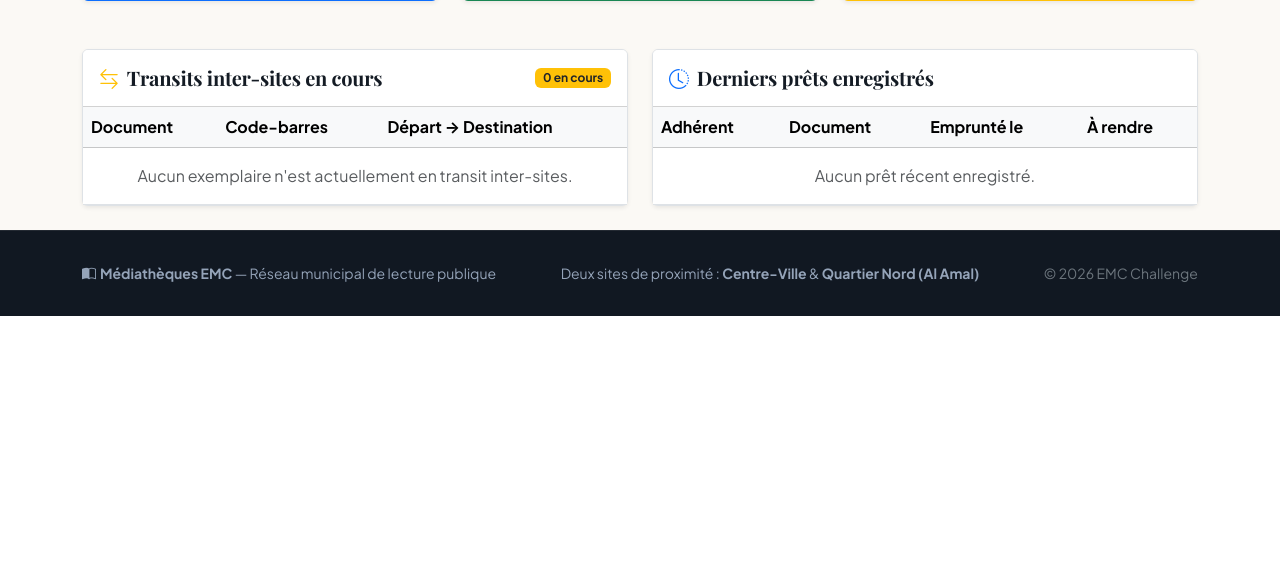
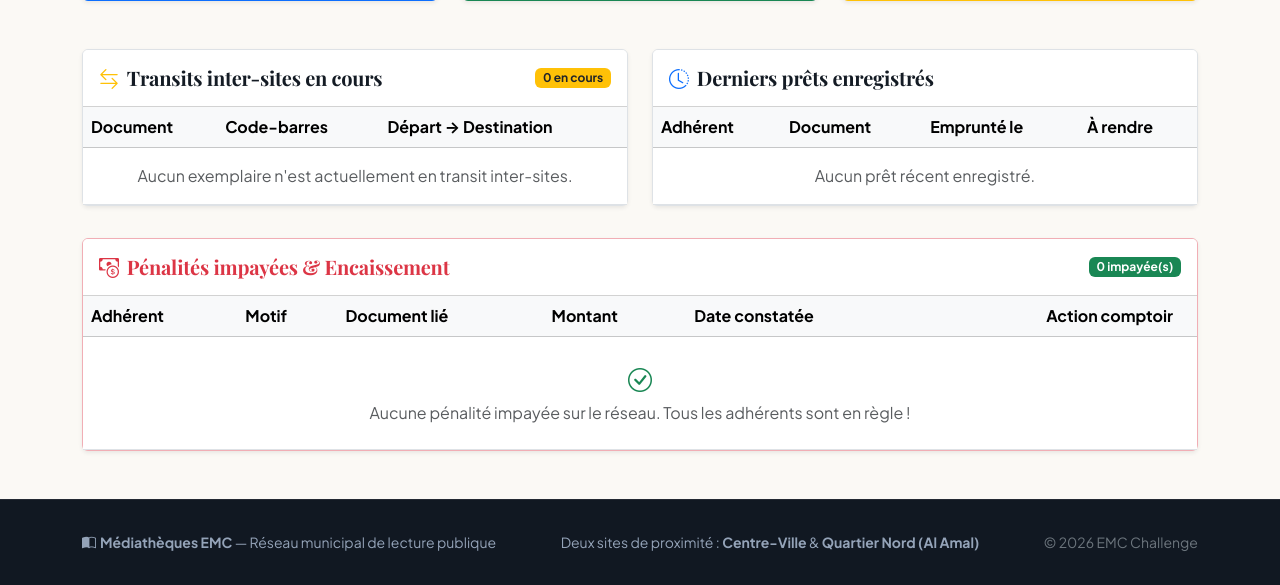
Before and after one commit to nassimatk/mediatheque, a Symfony app: template templates/librarian/desk.html.twig in a window 1280 px wide. Shown: the part 637-1222 px from the top of the page. Before the commit the page ends 953 px from the top, so only its background shows below. Run offline with Twig, Linux system fonts and the light colour scheme; the template is opened without the code that fills it, so the values that code supplies are empty; some libraries are stand-ins or nearby versions; some web fonts are replaced.

Commit message:
fix(circulation): encaissement des penalites au comptoir et verrouillage en lecture seule des prets/reservations dans EasyAdmin
- Ajout de LoanService::payPenalty() et de l'action securisee POST /comptoir/penalite/{id}/payer avec token CSRF.
- Ajout du tableau des penalites impayees avec bouton d'encaissement direct au comptoir.
- Desactivation de NEW, EDIT et DELETE pour tous les utilisateurs sur Loan, Reservation et Penalty dans EasyAdmin (respect de D-002).
- Ajout des tests unitaires correspondants (45 tests, 167 assertions) et decision D-016.

```diff
--- a/templates/librarian/desk.html.twig
+++ b/templates/librarian/desk.html.twig
@@ -229,4 +229,72 @@
         </div>
     </div>
 </div>
+
+{# Pénalités impayées & Encaissement au comptoir #}
+<div class="row g-4 mt-2 mb-4">
+    <div class="col-12">
+        <div class="card shadow-sm border border-danger-subtle">
+            <div class="card-header bg-white py-3 d-flex justify-content-between align-items-center">
+                <h2 class="h5 fw-bold mb-0 text-danger">
+                    <i class="bi bi-cash-coin me-2"></i>Pénalités impayées & Encaissement
+                </h2>
+                <span class="badge {{ unpaidPenalties|length > 0 ? 'bg-danger' : 'bg-success' }}">
+                    {{ unpaidPenalties|length }} impayée(s)
+                </span>
+            </div>
+            <div class="table-responsive">
+                <table class="table table-hover align-middle mb-0">
+                    <thead class="table-light">
+                        <tr>
+                            <th>Adhérent</th>
+                            <th>Motif</th>
+                            <th>Document lié</th>
+                            <th>Montant</th>
+                            <th>Date constatée</th>
+                            <th class="text-end pe-4">Action comptoir</th>
+                        </tr>
+                    </thead>
+                    <tbody>
+                        {% for penalty in unpaidPenalties %}
+                            <tr>
+                                <td>
+                                    <strong>{{ penalty.loan.member.fullName }}</strong><br>
+                                    <small class="text-muted"><code>{{ penalty.loan.member.cardNumber }}</code></small>
+                                </td>
+                                <td>
+                                    <span class="badge bg-warning text-dark">{{ penalty.type.label }}</span>
+                                </td>
+                                <td>
+                                    {{ penalty.loan.copy.edition.work.title }}<br>
+                                    <small class="text-muted"><code>{{ penalty.loan.copy.barcode }}</code></small>
+                                </td>
+                                <td>
+                                    <span class="fw-bold fs-6 text-danger">
+                                        {{ (penalty.amountCents / 100)|number_format(2, ',', ' ') }} DH
+                                    </span>
+                                </td>
+                                <td>{{ penalty.createdAt|date('d/m/Y H:i') }}</td>
+                                <td class="text-end pe-4">
+                                    <form method="post" action="{{ path('app_librarian_desk_pay_penalty', {id: penalty.id}) }}" class="d-inline" onsubmit="return confirm('Confirmer l\'encaissement de {{ (penalty.amountCents / 100)|number_format(2, ',', ' ') }} DH pour {{ penalty.loan.member.fullName }} ?');">
+                                        <input type="hidden" name="_token" value="{{ csrf_token('desk_pay_penalty_' ~ penalty.id) }}">
+                                        <button type="submit" class="btn btn-sm btn-success">
+                                            <i class="bi bi-check2-circle me-1"></i>Encaisser & Marquer payée
+                                        </button>
+                                    </form>
+                                </td>
+                            </tr>
+                        {% else %}
+                            <tr>
+                                <td colspan="6" class="text-center text-muted py-4">
+                                    <i class="bi bi-check-circle text-success fs-4 d-block mb-1"></i>
+                                    Aucune pénalité impayée sur le réseau. Tous les adhérents sont en règle !
+                                </td>
+                            </tr>
+                        {% endfor %}
+                    </tbody>
+                </table>
+            </div>
+        </div>
+    </div>
+</div>
 {% endblock %}
```
Also changed, not shown: docs/DECISIONS.md (+7 -0 lines), src/Controller/Admin/LoanCrudController.php (+17 -2 lines), src/Controller/Admin/PenaltyCrudController.php (+17 -2 lines), src/Controller/Admin/ReservationCrudController.php (+17 -2 lines), src/Controller/Librarian/DeskController.php (+41 -1 lines), src/Repository/PenaltyRepository.php (+18 -0 lines), src/Service/Circulation/LoanService.php (+15 -0 lines), tests/Unit/Service/LoanServiceTest.php (+32 -0 lines), README.md.
